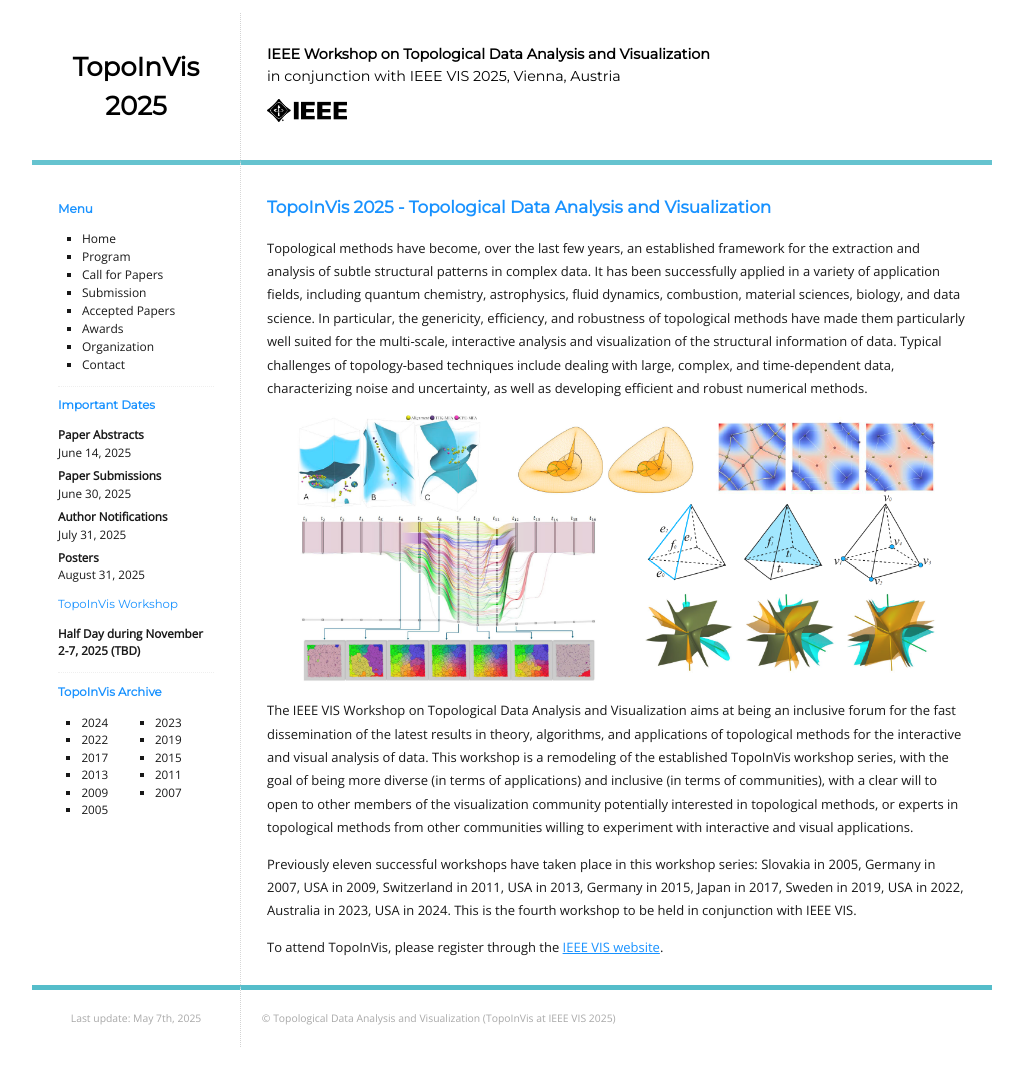
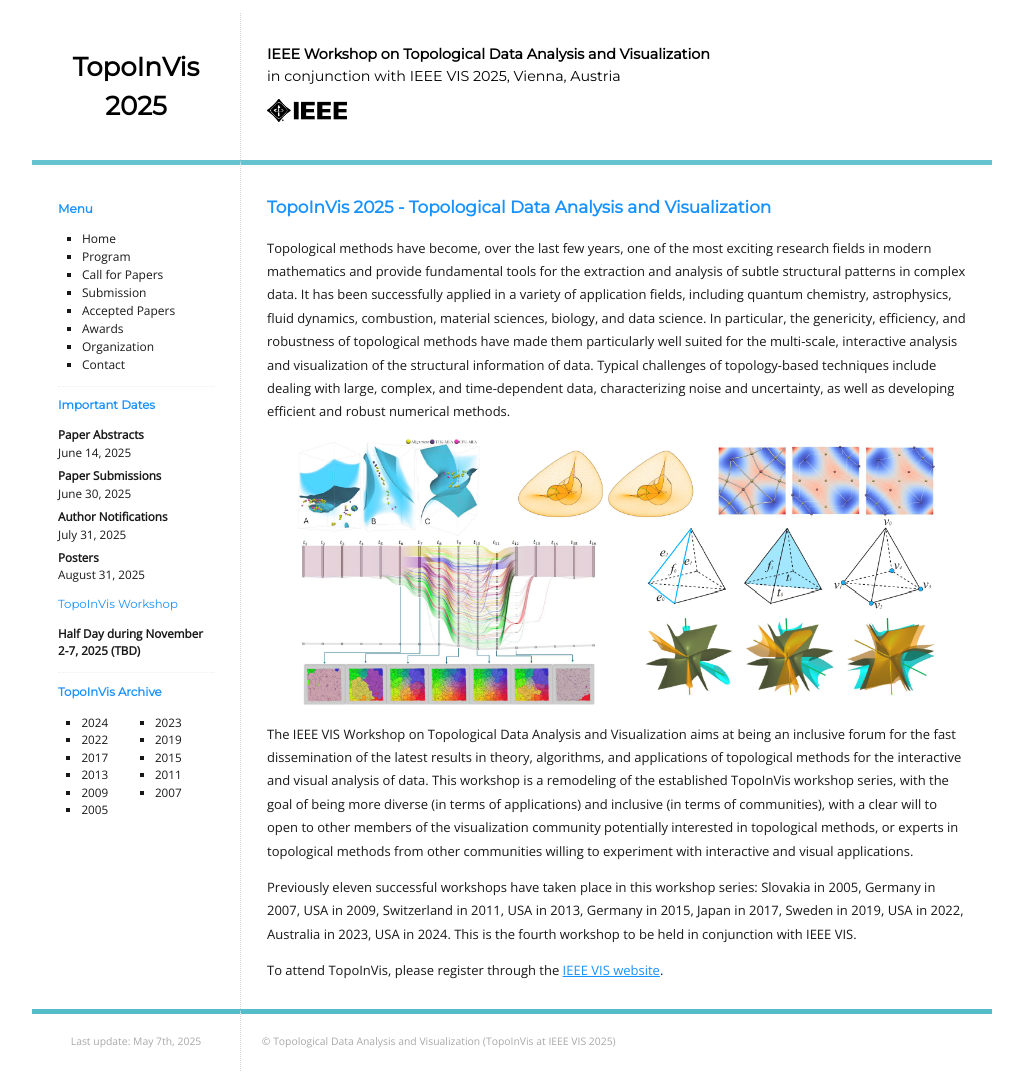
Before and after one commit to TopoInVis-Workshop/2025, a Jekyll site: the page built from _pages/index.md, in a window 1280 px wide. Shown: the whole page, without its empty margins (128-1151 px from the left). Built offline with Jekyll 4.4.1, drawn with Linux system fonts in a browser that asks for light colours; before the commit the page ends 1060 px from its top, so only the background shows below that.

Commit message:
Update index.md

```diff
--- a/_pages/index.md
+++ b/_pages/index.md
@@ -6,8 +6,8 @@ title: Home
 # TopoInVis 2025 - Topological Data Analysis and Visualization
 
 
-Topological methods have become, over the last few years, an established
-framework for the extraction and analysis of subtle structural patterns in complex data.
+Topological methods have become, over the last few years, one of the most exciting research fields in modern mathematics
+and provide fundamental tools for the extraction and analysis of subtle structural patterns in complex data.
 It has been successfully applied in a variety of application fields, including
 quantum chemistry, astrophysics, fluid dynamics, combustion, material sciences,
 biology, and data science. In particular, the genericity, efficiency, and robustness
```
